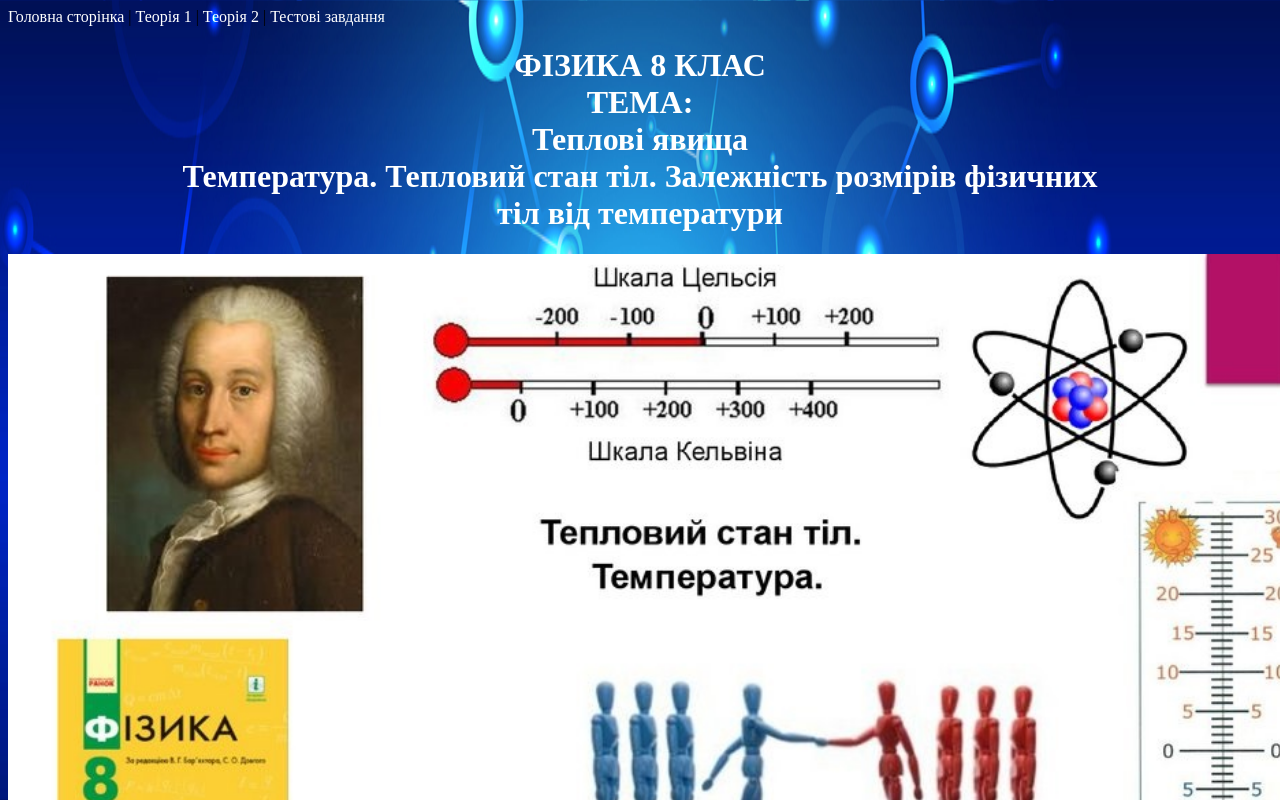
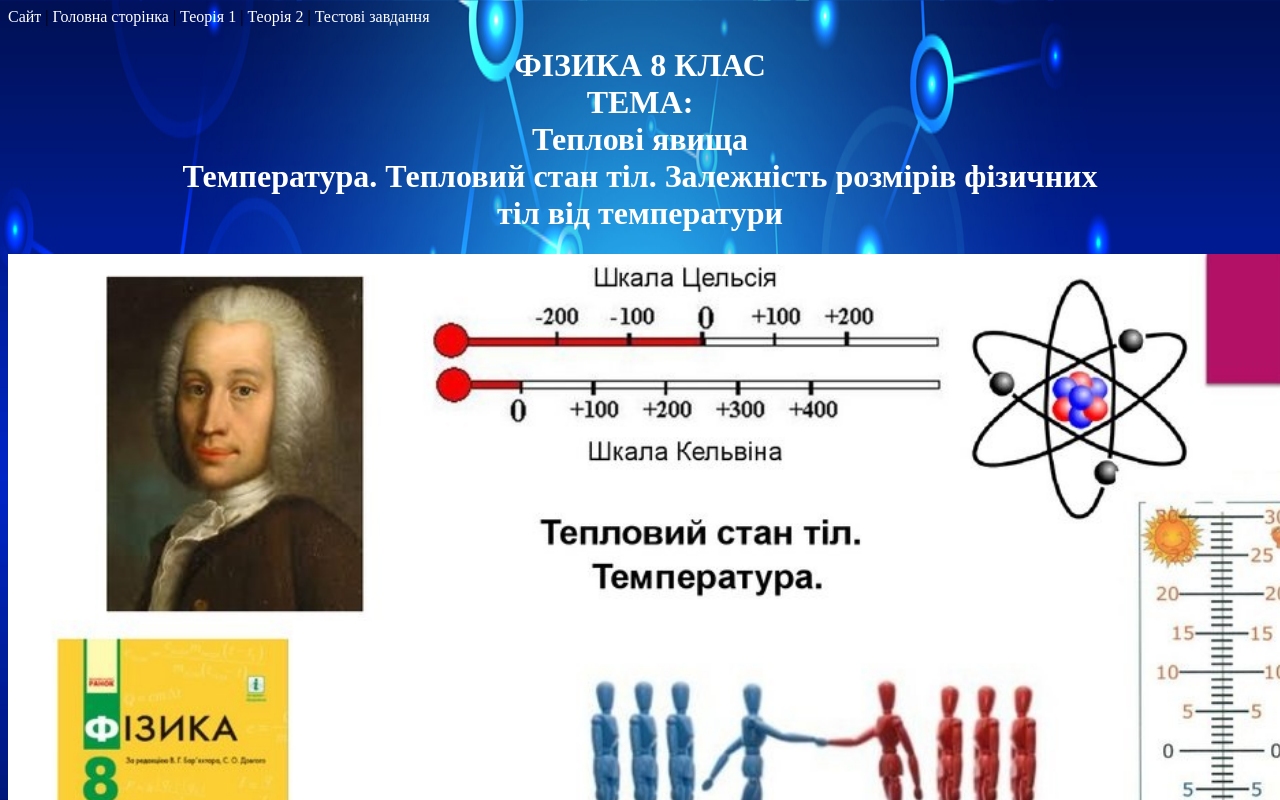
Before and after one commit to ViktorChaplinskiy/osvitniy-prostir-, a plain HTML site: page Головна.html in a window 1280 px wide. Shown: the top 800 px of the page. Drawn offline with Linux system fonts and the light colour scheme.

Commit message:
Update Головна.html

```diff
--- a/Головна.html
+++ b/Головна.html
@@ -46,6 +46,7 @@ body {
 <body>
 
 <nav>
+  <a href="index.html">Сайт</a> |
   <a href="Головна.html">Головна сторінка</a> |
   <a href="Теорія 1.html">Теорія 1</a> |
   <a href="Теорія 2.html">Теорія 2</a> |
```
